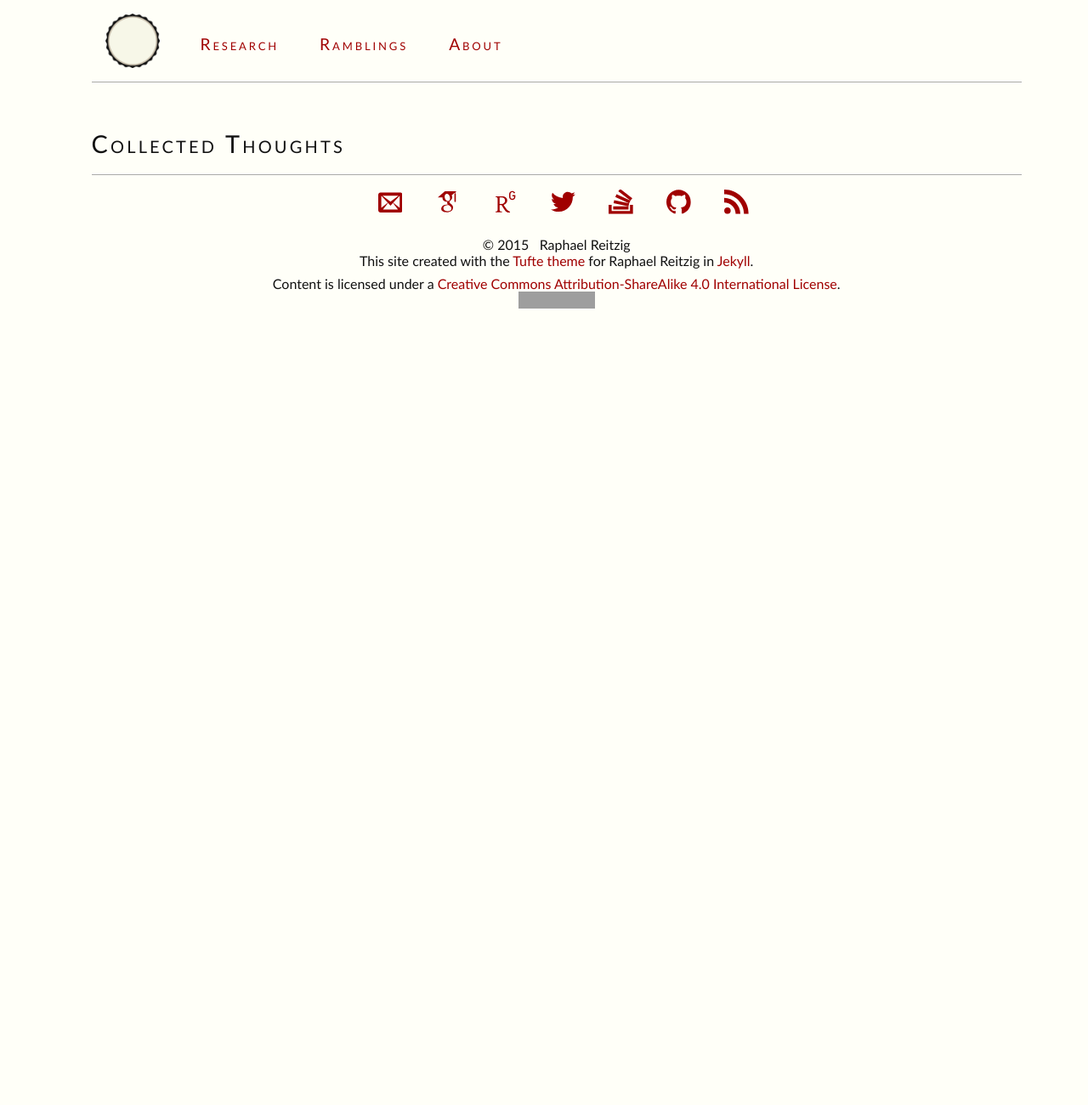
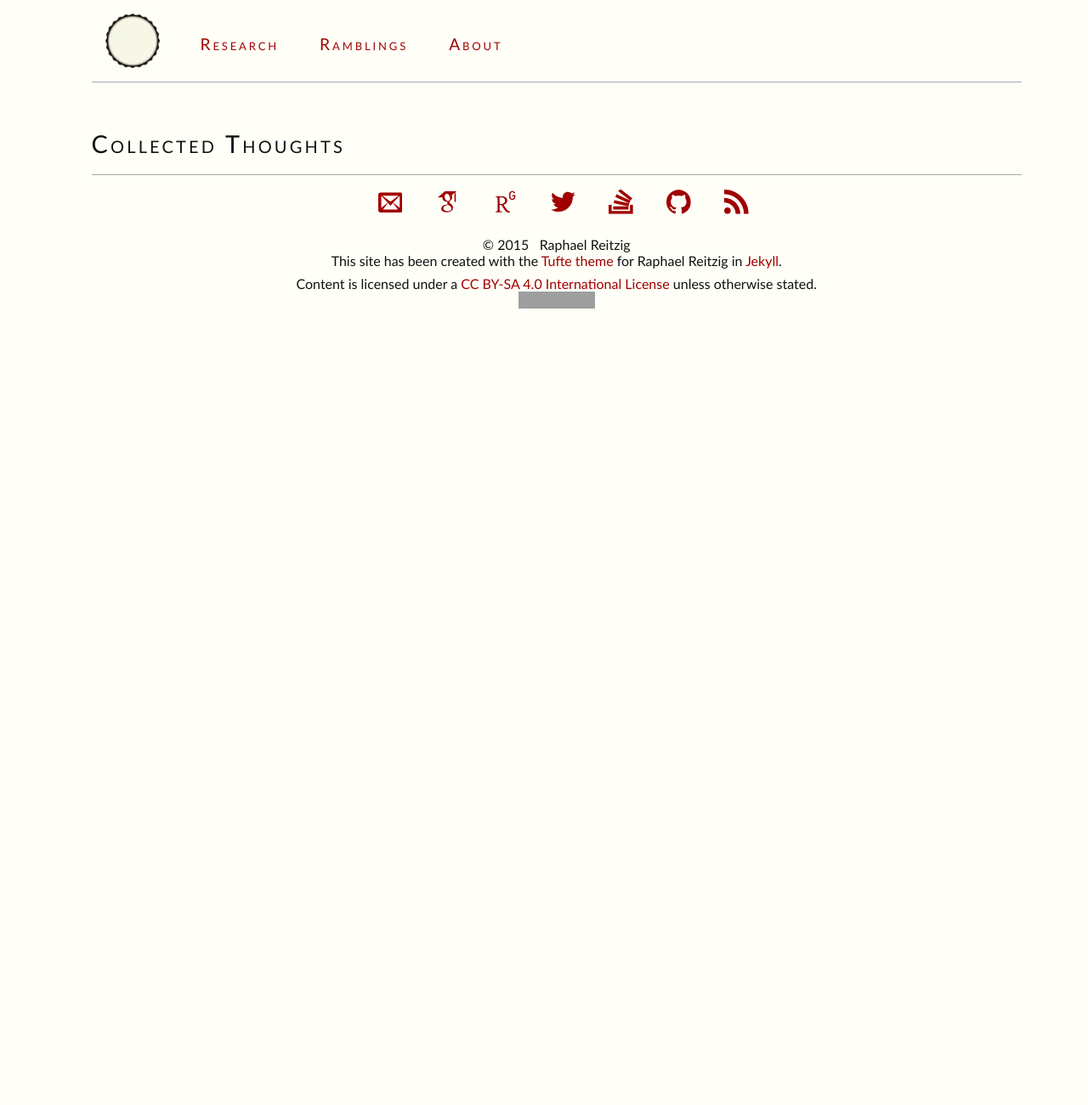
Before and after one commit to reitzig/reitzig.github.io, a Jekyll site: the page built from ramblings/index.md, in a window 1280 px wide. Shown: the whole page at 85% size. Built offline with Jekyll 4.4.1, drawn with Linux system fonts in a browser that asks for light colours; grey boxes are pictures that could not be loaded.

Commit message:
Adds "read more" links to post list. Tightens footer.

```diff
--- a/_includes/footer.html
+++ b/_includes/footer.html
@@ -17,9 +17,9 @@
   </ul>
   <div class="credits">
     <span>&copy; {{ site.time | date: '%Y' }} &nbsp;&nbsp;{{site.author }}</span><br/>
-    <span>This site created with the <a href="//github.com/clayh53/tufte-jekyll">Tufte theme</a> for {{site.title}} in <a href="//jekyllrb.com">Jekyll</a>.</span>
+    <span>This site has been created with the <a href="//github.com/clayh53/tufte-jekyll">Tufte theme</a> for {{site.title}} in <a href="//jekyllrb.com">Jekyll</a>.</span>
     <div>
-      Content is licensed under a <a rel="license" href="http://creativecommons.org/licenses/by-sa/4.0/">Creative Commons Attribution-ShareAlike 4.0 International License</a>.<br/>
+      Content is licensed under a <a rel="license" href="http://creativecommons.org/licenses/by-sa/4.0/">CC BY-SA 4.0 International License</a> unless otherwise stated.<br/>
       <a rel="license" href="http://creativecommons.org/licenses/by-sa/4.0/"><img alt="Creative Commons Licence" style="border-width:0" src="https://i.creativecommons.org/l/by-sa/4.0/80x15.png" /></a>
     </div>
   </div>
--- a/css/tufte.scss
+++ b/css/tufte.scss
@@ -480,6 +480,12 @@
   }
 }
 
+span.read-more {
+  font-size: 75%;
+  float: right;
+  margin-top: -1ex;
+}
+
 /* LaTeX-logo-specific styling */
 .latex {  }
 
--- a/ramblings/index.md
+++ b/ramblings/index.md
@@ -17,7 +17,10 @@
           <span class="tags">{{ post.tags | sort | join: ", " }}</span>
         {% endif %}
       </p>
-	<div>{{ post.excerpt }}</div>
+	<div>
+	  {{ post.excerpt }}
+	  <span class="read-more"><a href="{{ post.url }}">Continue reading...</a></span>
+	</div>
 
     </li>
   {% endfor %}
```
